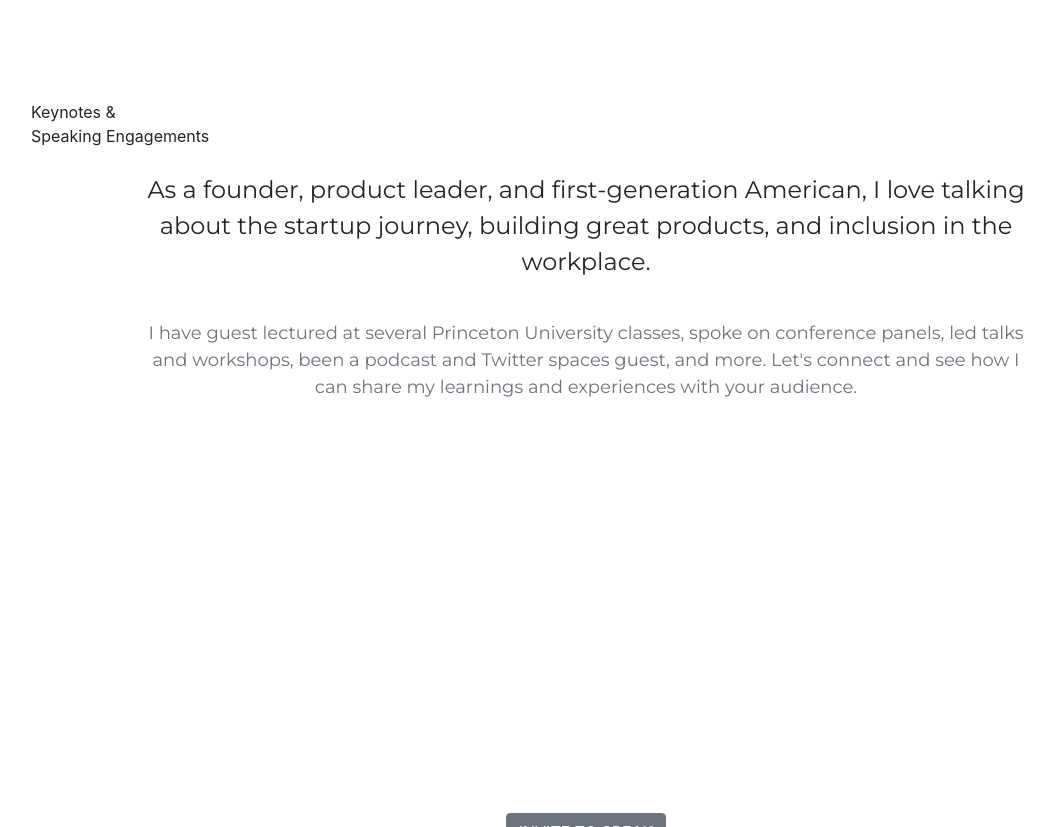
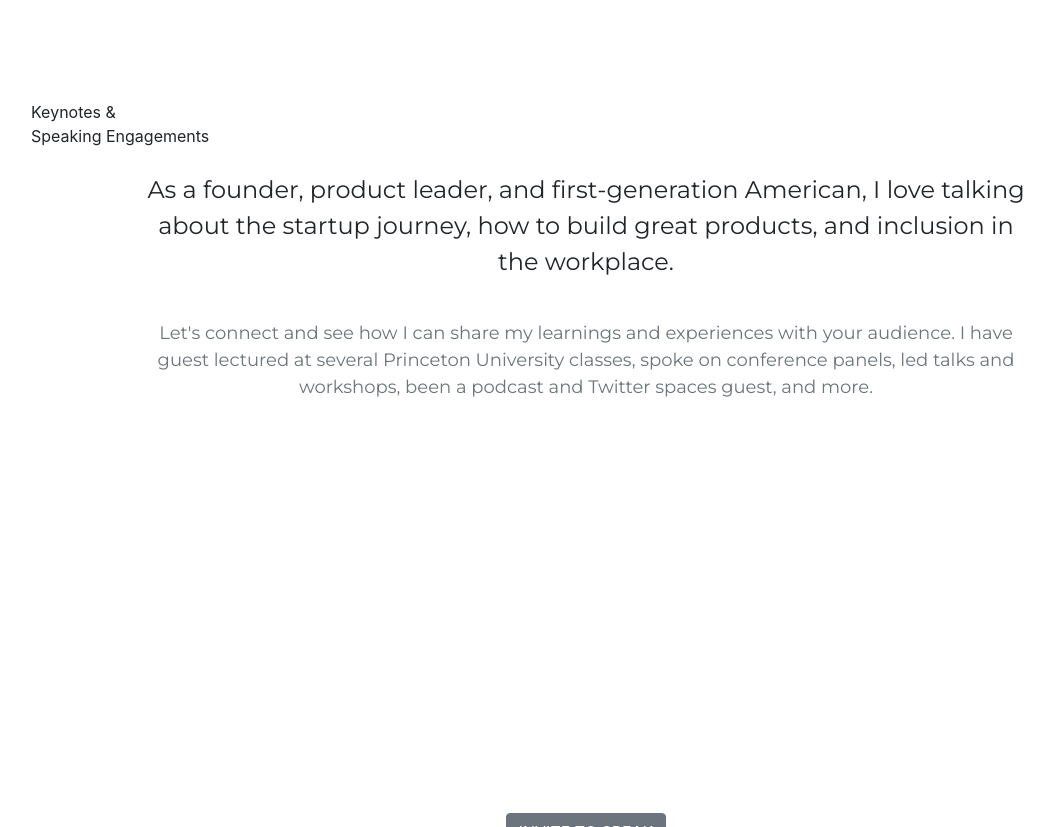
Before and after one commit to dalkat/dalkat.github.io, a Jekyll site: the page built from speaker 2.md, in a window 1280 px wide and 900 px high, cut to the strip 0-827 px from the top of the window. Shown: the whole strip, without its empty margins (54-1108 px from the left). Built offline with Jekyll 4.4.1, drawn with Linux system fonts in a browser that asks for light colours; nearby versions of some CDN libraries; some web fonts are replaced; library files that are not in the unit come from our copies.

Commit message:
Update speaker.html

```diff
--- a/_layouts/speaker.html
+++ b/_layouts/speaker.html
@@ -51,11 +51,11 @@ layout: default-sub
         <div class="row">
           <div class="col-md-12">
             <p class="section-subheading" style="font-size:1.5rem; font-family:'Montserrat', 'Helvetica Neue', Helvetica, Arial, sans-serif; text-align:center; padding:0 10%;">
-              As a founder, product leader, and first-generation American, I love talking about the startup journey, building great products, and inclusion in the workplace. </p>
+              As a founder, product leader, and first-generation American, I love talking about the startup journey, how to build great products, and inclusion in the workplace. </p>
 
 
             <br><p class="section-subheading text-muted" style="font-size:18px; font-family:'Montserrat', 'Helvetica Neue', Helvetica, Arial, sans-serif; text-align:center; padding:0 10%;">
-            I have guest lectured at several Princeton University classes, spoke on conference panels, led talks and workshops, been a podcast and Twitter spaces guest, and more. Let's connect and see how I can share my learnings and experiences with your audience.  </p><br><br>
+            Let's connect and see how I can share my learnings and experiences with your audience. I have guest lectured at several Princeton University classes, spoke on conference panels, led talks and workshops, been a podcast and Twitter spaces guest, and more.  </p><br><br>
 
 
                     <div class="clientcarousel slider">
```
